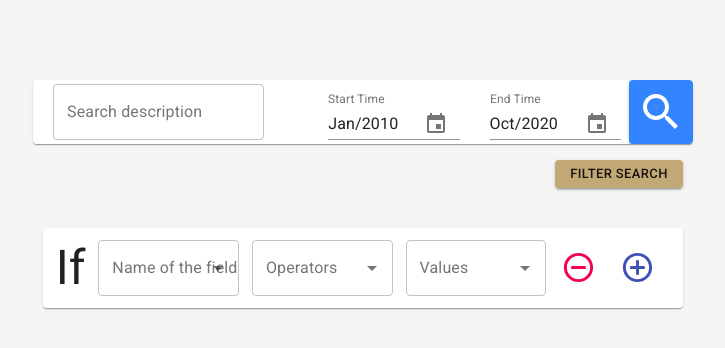
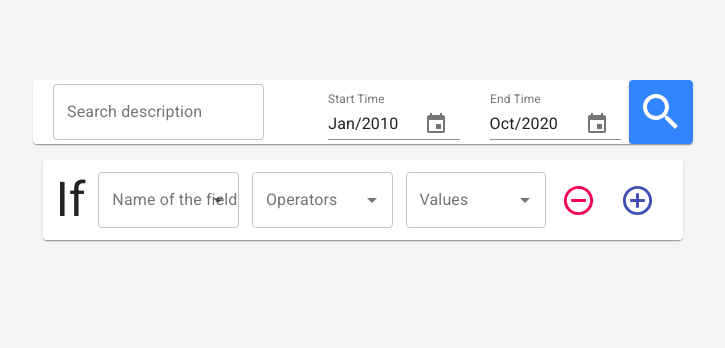
Before and after one commit to SDM-Team-1/seer-frontend, a React (Create React App) app: page / in a window 1280 px wide. Shown: the top 348 px of the page, without its empty margins (277-1002 px from the left). Built offline with nearby package versions, Linux system fonts and the light colour scheme.

Commit message:
feat: remove filter search button

```diff
--- a/src/pages/Main/Main.js
+++ b/src/pages/Main/Main.js
@@ -30,17 +30,6 @@ function Main() {
           <SearchBar />
         </section>
 
-        <section className={style.FilterSearch}>
-          <div>
-            <Button
-              variant="contained"
-              size="small"
-              className={classes.FilterButton}
-            >
-              Filter Search
-            </Button>
-          </div>
-        </section>
 
         {/* 5vh */}
         <section>
--- a/src/pages/Main/Main.module.scss
+++ b/src/pages/Main/Main.module.scss
@@ -15,12 +15,3 @@
 .SearchBar {
   margin-bottom: 2vh;
 }
-
-.FilterSearch {
-  margin-bottom: 5vh;
-  div {
-    display: flex;
-    justify-content: flex-end;
-    width: 50%;
-  }
-}
```
